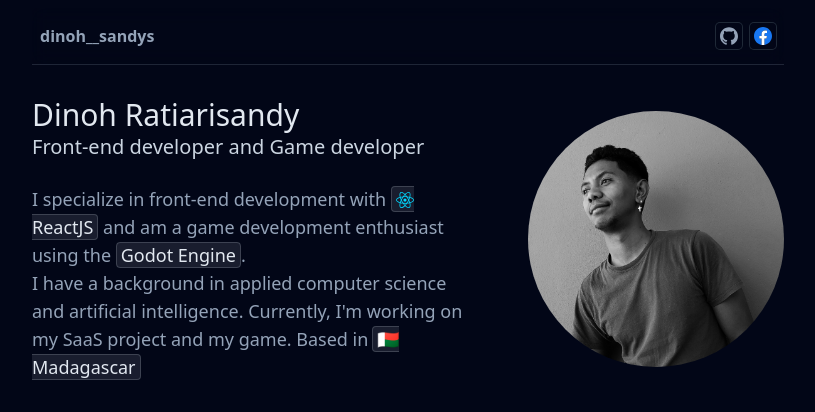
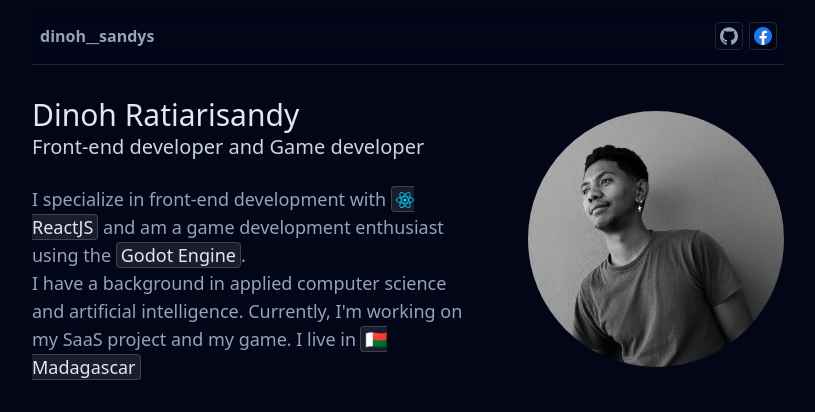
Before and after one commit to DinohRatiarisandy/dinohratiarisandy.github.io, a React (Vite) app: page / in a window 1280 px wide. Shown: the top 412 px of the page, without its empty margins (232-1047 px from the left). Built offline with nearby package versions, Linux system fonts and the light colour scheme.

Commit message:
fix: fix typos

```diff
--- a/src/components/Bio.tsx
+++ b/src/components/Bio.tsx
@@ -21,7 +21,7 @@ function Bio() {
                and am a game development enthusiast using the{" "}
                <Code>Godot Engine</Code>. <br /> I have a background in applied
                computer science and artificial intelligence. Currently, I'm
-               working on my SaaS project and my game. Based in
+               working on my SaaS project and my game. I live in
                <Code className="mx-1">🇲🇬 Madagascar</Code>
             </article>
          </section>
--- a/src/components/Projects.tsx
+++ b/src/components/Projects.tsx
@@ -60,7 +60,7 @@ const PROJECTS = [
    {
       image: connectFourImg,
       title: "Connect-4 with AI",
-      description: "Connect-4 with AI with unbeatable bot.",
+      description: "Connect-4 game with unbeatable bot (AI).",
       urlGithub:
          "https://github.com/DinohRatiarisandy/connect-four-game-with-AI",
    },
```
